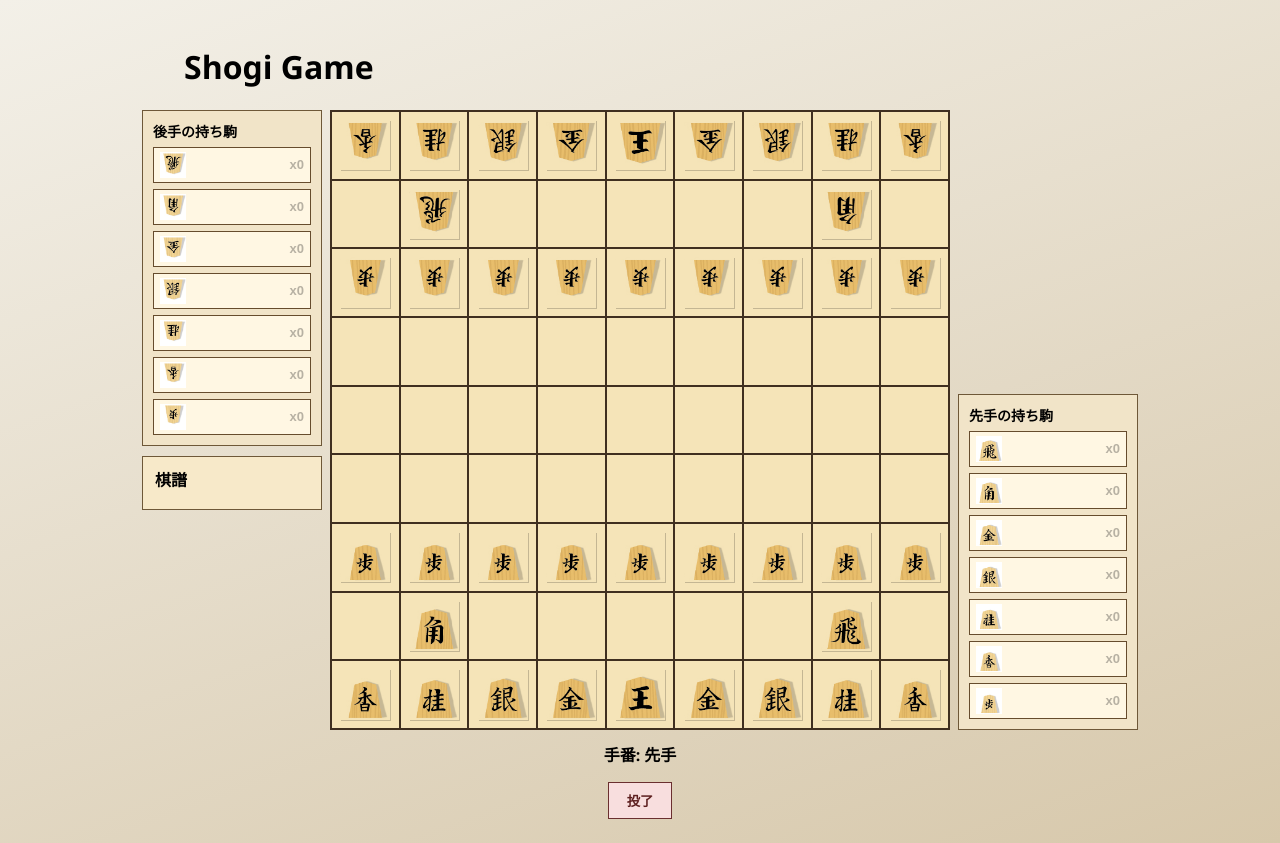
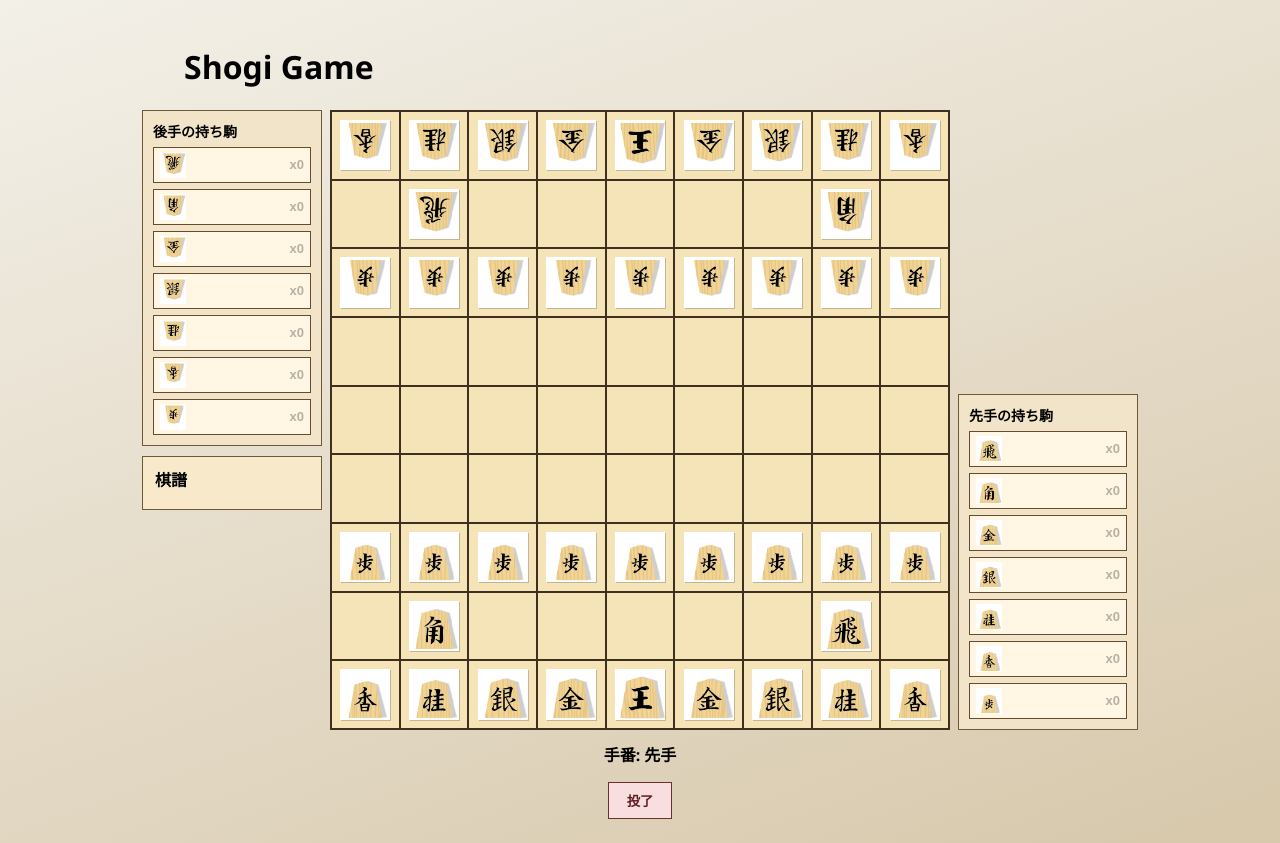
Before and after one commit to drumsuko1113/codex_test_creategame, a React (Vite) app in the folder app/: page / in a window 1280 px wide. Built offline with nearby package versions, Linux system fonts and the light colour scheme.

Commit message:
駒画像を透過PNGに変更して表示へ適用

```diff
--- a/app/src/styles/globals.css
+++ b/app/src/styles/globals.css
@@ -61,7 +61,6 @@ body {
   aspect-ratio: 1;
   background-repeat: no-repeat;
   filter: drop-shadow(1px 1px 0 rgba(0, 0, 0, 0.2));
-  mix-blend-mode: multiply;
 }
 
 .caption {
@@ -92,9 +91,13 @@ body {
 
 .history-list {
   margin: 0;
-  padding-left: 20px;
+  padding-left: 32px;
   max-height: 220px;
   overflow: auto;
+}
+
+.history-list li::marker {
+  font-variant-numeric: tabular-nums;
 }
 
 .resign-button {
--- a/app/src/ui/Hand.tsx
+++ b/app/src/ui/Hand.tsx
@@ -41,7 +41,7 @@ function handPieceSpriteStyle(color: Color, kind: PieceKind): CSSProperties {
   const row = color === "black" ? 0 : 2;
 
   return {
-    backgroundImage: 'url("/将棋駒.jpg")',
+    backgroundImage: 'url("/将棋駒.png")',
     backgroundSize: `${cols * 100}% ${rows * 100}%`,
     backgroundPosition: `${toPercent(col, cols - 1)} ${toPercent(row, rows - 1)}`,
   };
--- a/app/src/ui/Piece.tsx
+++ b/app/src/ui/Piece.tsx
@@ -53,7 +53,7 @@ function toPercent(index: number, maxIndex: number): string {
 export function Piece({ piece }: PieceProps) {
   const { col, row } = spritePosition(piece);
   const style: CSSProperties = {
-    backgroundImage: 'url("/将棋駒.jpg")',
+    backgroundImage: 'url("/将棋駒.png")',
     backgroundSize: `${COLS * 100}% ${ROWS * 100}%`,
     backgroundPosition: `${toPercent(col, COLS - 1)} ${toPercent(row, ROWS - 1)}`,
   };
```
Also changed, not shown: app/public/将棋駒.png (added).
